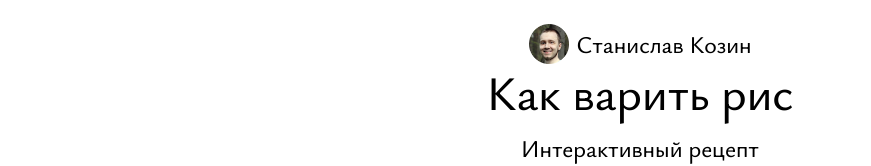
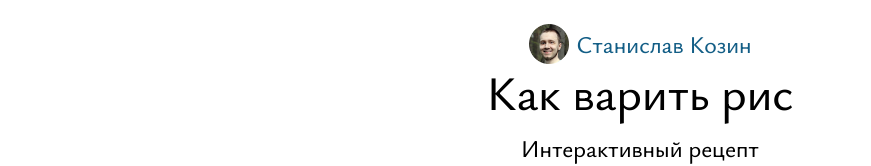
Before and after one commit to staskozin/website, a Next.js app: page /rice-calculator in a window 1280 px wide. Shown: the top 166 px of the page, without its empty margins (0-871 px from the left). Built offline with nearby package versions, Linux system fonts and the light colour scheme.

Commit message:
Добавил ссылку на главную, если страница не главная

```diff
--- a/src/components/Header.tsx
+++ b/src/components/Header.tsx
@@ -1,13 +1,25 @@
+'use client'
+
 import Image from 'next/image'
+import { usePathname } from 'next/navigation'
+import Link from 'next/link'
 
 import s from './Header.module.css'
 
+
 export default function Footer(props: HeaderProps) {
+  const pathname = usePathname()
+
   return (
     <header className={s.header}>
       <div className={s.name}>
         <Image className={s.photo} src="/img/stas.png" alt="Фото Стасяна" width={80} height={80} />
-        <span>Станислав Козин</span>
+        {pathname === '/' ? (
+          <span>Станислав Козин</span>
+        ) : (
+          <Link href='/'>Станислав Козин</Link>
+        )}
+
       </div>
 
       <h1 className={s.title}>
@@ -32,8 +44,7 @@ export default function Footer(props: HeaderProps) {
               <a href="mailto:stas@staskozin.ru">stas@staskozin.ru</a>
             </li>
           </>
-        )
-        }
+        )}
       </ul>
     </header>
   )
```
